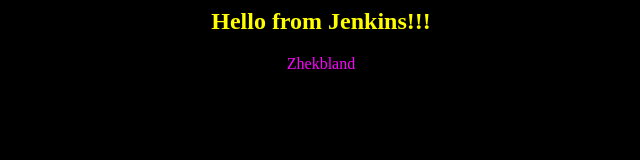
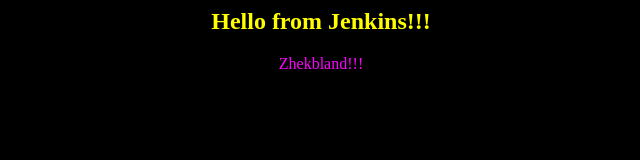
Before and after one commit to Zhekbland/app-php, a plain HTML site: page index.html in a window 1280 px wide. Shown: the full height of the page, 319-959 px from the left. Drawn offline with Linux system fonts and the light colour scheme.

Commit message:
Version 3

```diff
--- a/index.html
+++ b/index.html
@@ -2,7 +2,7 @@
 <body bgcolor=black>
 <center>
 <h2><font color=yellow>Hello from Jenkins!!!</font></h2>
-<font color=magenta>Zhekbland</font>
+<font color=magenta>Zhekbland!!!</font>
 </center>
 </body>
 </html>
```
